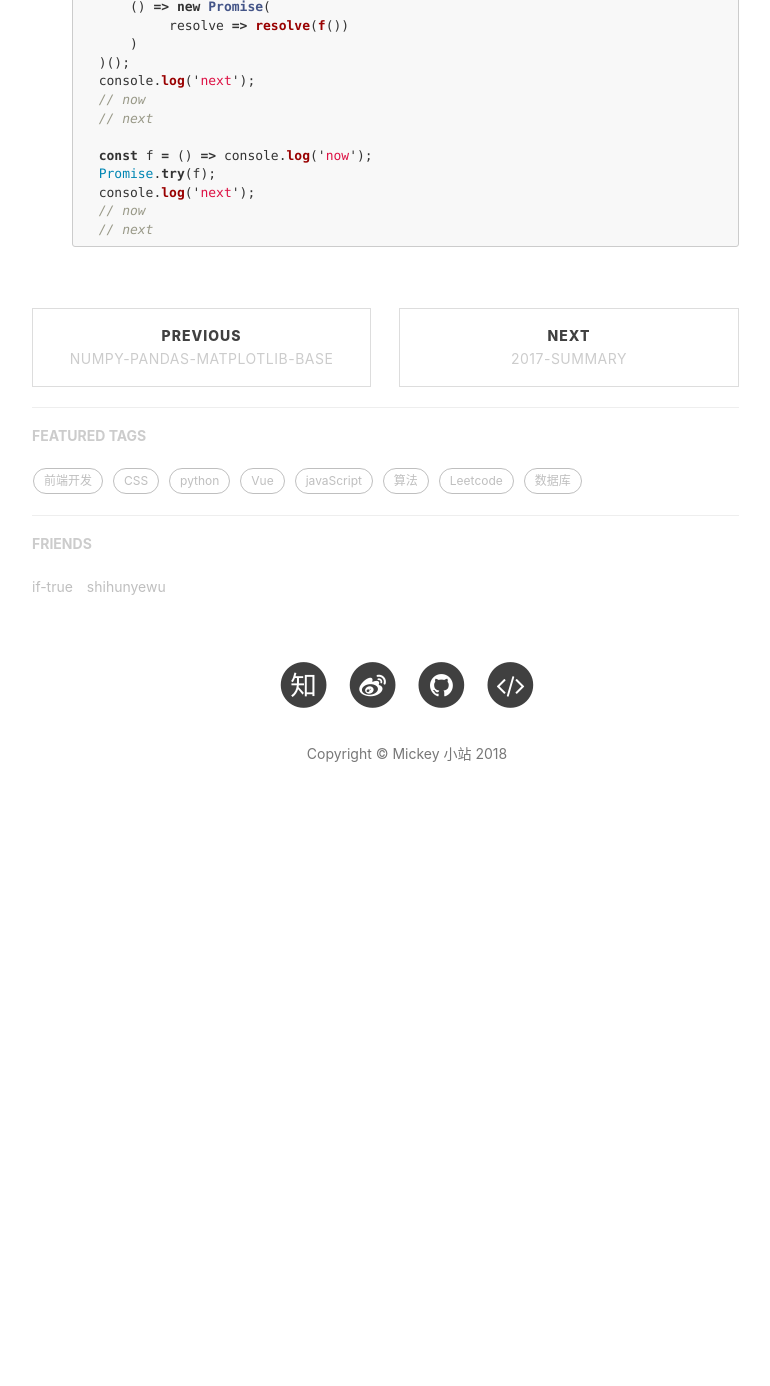
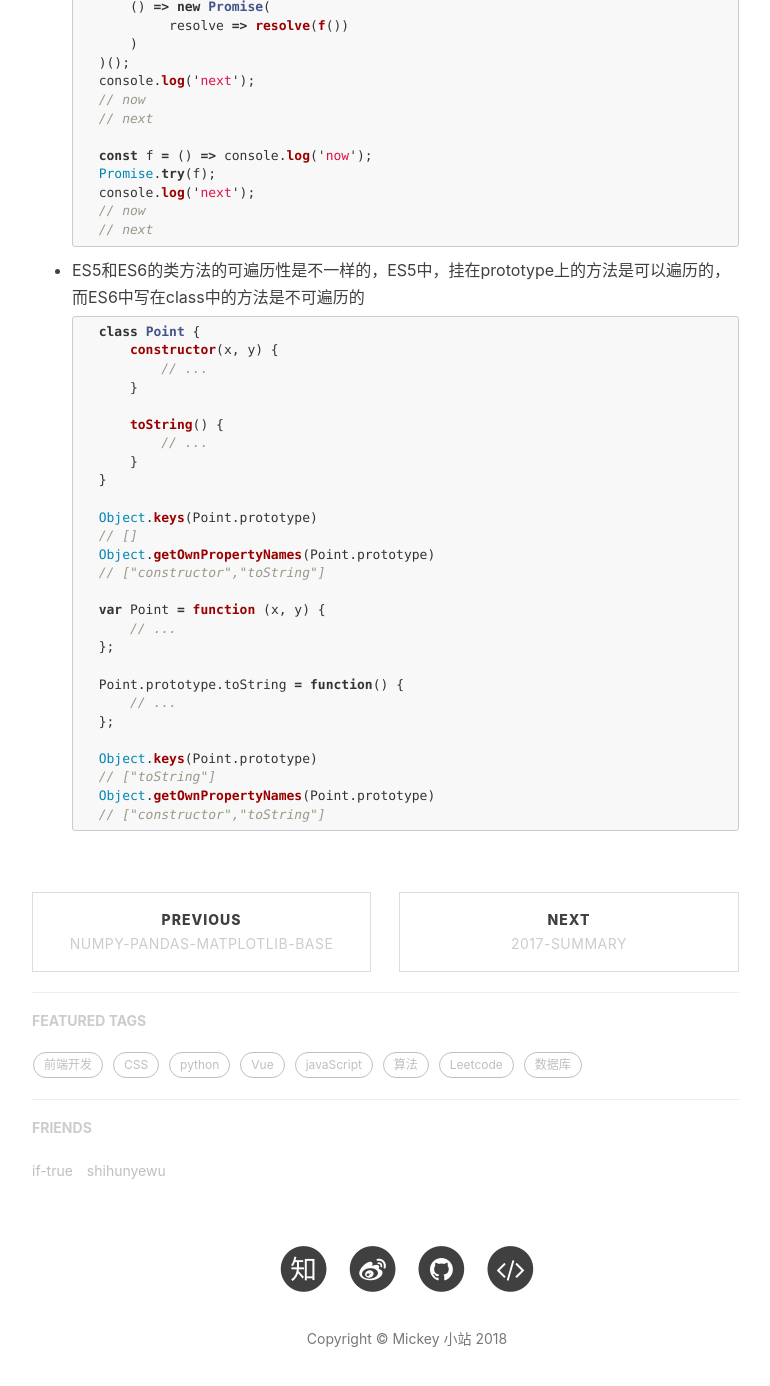
Before and after one commit to mickey0524/mickey0524.github.io, a Jekyll site: the page built from _posts/2018-02-05-ES6-review.md, in a window 1280 px wide and 1400 px high, scrolled down 11409 px. Shown: the top 1386 px of the window, without its empty margins (233-1003 px from the left). Built offline with Jekyll 4.4.1, drawn with Linux system fonts in a browser that asks for light colours; nearby versions of some CDN libraries; comment, search, counter and statistics services are not loaded; before the commit the page ends 12240 px from its top, so only the background shows below that.

Commit message:
feat(es6): 补充es6部分知识

````diff
--- a/_posts/2018-02-05-ES6-review.md
+++ b/_posts/2018-02-05-ES6-review.md
@@ -567,3 +567,35 @@ y修饰符的作用与g修饰符类似，也是全局匹配，后一次匹配都
     // now
     // next
     ```
+
+* ES5和ES6的类方法的可遍历性是不一样的，ES5中，挂在prototype上的方法是可以遍历的，而ES6中写在class中的方法是不可遍历的
+
+    ```js
+    class Point {
+        constructor(x, y) {
+            // ...
+        }
+
+        toString() {
+            // ...
+        }
+    }
+
+    Object.keys(Point.prototype)
+    // []
+    Object.getOwnPropertyNames(Point.prototype)
+    // ["constructor","toString"]
+
+    var Point = function (x, y) {
+        // ...
+    };
+
+    Point.prototype.toString = function() {
+        // ...
+    };
+
+    Object.keys(Point.prototype)
+    // ["toString"]
+    Object.getOwnPropertyNames(Point.prototype)
+    // ["constructor","toString"]
+    ```
````
